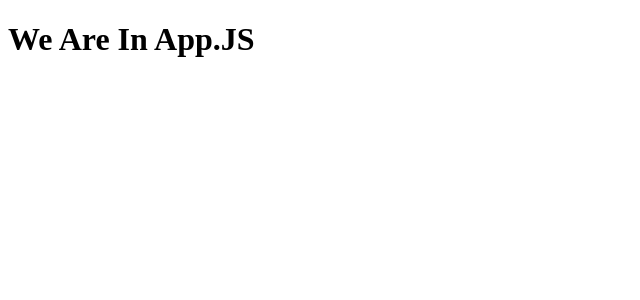
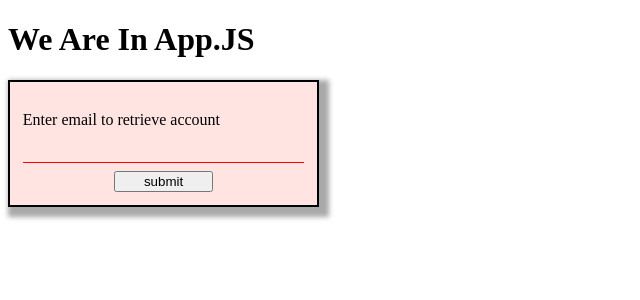
Before and after one commit to VR-Funding-Platform-tt19/Front-End, a React (Create React App) app in the folder vr-funding-app/: page /reset-password in a window 1280 px wide. Shown: the top 300 px of the page, without its empty margins (0-640 px from the left). Built offline with nearby package versions, Linux system fonts and the light colour scheme.

Commit message:
added signin functionality

```diff
--- a/vr-funding-app/package.json
+++ b/vr-funding-app/package.json
@@ -3,6 +3,8 @@
   "version": "0.1.0",
   "private": true,
   "dependencies": {
+    "@material-ui/core": "^4.11.0",
+    "@material-ui/icons": "^4.9.1",
     "@testing-library/jest-dom": "^5.11.6",
     "@testing-library/react": "^11.1.2",
     "@testing-library/user-event": "^12.2.2",
--- a/vr-funding-app/src/App.js
+++ b/vr-funding-app/src/App.js
@@ -27,7 +27,7 @@ function App() {
         {/* These are the main routes */}
         <Route exact path='/sign-in' component={SignIn}/>
         <PrivateRoute exact path='/dashboard' component={ProjectDashboard}/>
-        <Route exact path='/project/:id/' component={Project}/>
+        <Route exact path='/project/:id' component={Project}/>
         <Route exact path='/signUp' component={SignUp}/> {/* So we will need to add a link to this some where */}
         <Route exact path='/update-project' component={UpdateProject}/>
         <Route exact path='/project-form' component={ProjectForm}/>
--- a/vr-funding-app/src/Component/ContactUs.js
+++ b/vr-funding-app/src/Component/ContactUs.js
@@ -21,7 +21,7 @@ const initialErrors = {
     message: '',
 }
 
-const initalDisabled = true
+const initialDisabled = true
 
 const initialListOfContactForms = []
 
@@ -29,6 +29,7 @@ const ContactUs = () => {
     const [listOfContactForms, setListOfContactForms] = useState(initialListOfContactForms)
     const [contactUsForm, setContactUsForm] = useState(initialContactUsForm)
     const [errors, setErrors] = useState(initialErrors)
+    const [disabled, setDisabled] = useState(initialDisabled)
 
     const history = useHistory()
 
@@ -105,7 +106,7 @@ const ContactUs = () => {
         <div>
             <form onSubmit={handleSubmit}>
                 <h1>Want to get in touch?</h1>
-                <Label>Name: {' '}</Label>
+                <label>Name: {' '}</label>
                 <input
                 name='name'
                 type='text'
@@ -114,7 +115,7 @@ const ContactUs = () => {
                 onChange={handleChange}
                 />
 
-                <Label>Email: {' '}</Label>
+                <label>Email: {' '}</label>
                 <input
                 name='email'
                 type='text'
@@ -123,7 +124,7 @@ const ContactUs = () => {
                 onChange={handleChange}
                 />
 
-                <Label>Message: {' '}</Label>
+                <label>Message: {' '}</label>
                 <input
                 name='message'
                 type='text'
--- a/vr-funding-app/src/Component/ForgotPassword.js
+++ b/vr-funding-app/src/Component/ForgotPassword.js
@@ -1,11 +1,111 @@
 /////STRETCH//////
 
-import React from 'react'
+import React, {useState, useEffect} from 'react'
+import styled  from 'styled-components'
+import {Link} from 'react-router-dom'
+import axios from 'axios'
+import CloseIcon from '@material-ui/icons/Close'
 
-const ForgotPassword = () => {
+import * as yup from 'yup'
+
+
+
+// --------------- Basic Styling -------------------
+const ForgotPswCard = styled.div`
+    background-color: mistyrose;
+    display: flex;
+    flex-direction: column;
+    justify-content: center;
+    border: 2px solid black;
+    z-index: 10;
+    padding: 1%;
+    width: 22%;
+    position: absolute;
+    box-shadow: 5px 5px 5px 5px darkgray;
+
+    input{
+        background: transparent;
+        border: none;
+        border-bottom: 1px solid red;
+        outline: none;
+    }
+    button {
+        margin-top: 3%;
+        width: 35%;
+        align-self: center;
+    }
+    .hide {
+        display:none
+    }
+    .show{
+        display:flex;
+    }
+    .closeButton{
+        align-self: flex-end;
+        color: black;
+        border-radius: 50%;
+
+        background-color: white;
+        position: relative;
+        width:23px;
+        height: 23px;
+        border: 2px solid white;
+    }
+`
+const ForgotPswInput = styled.div`
+    display:flex;
+    flex-direction: column;
+`
+
+const EmailSent = styled.div`
+    display:flex;
+    flex-direction: column;
+`
+//--------------- initial state values --------------
+const initialEmailFormvalue = {email: ''}
+
+const ForgotPassword = (props) => {
+
+    const { hideForgotPsw } = props
+
+    // ---------- slices of state --------------------
+    const [visible, setVisible] = useState('show')
+    const [visible2, setVisible2] = useState('hide')
+
+    const[emailForm, setEmailForm] = useState(initialEmailFormvalue)
+
+    // ----------- Event Handlers -----------------
+
+    const onChange = (evt) => {
+        const {name, value} = evt.target
+
+        setEmailForm({...emailForm, [name]: value})
+    }
+
     return (
         <div>
+            <ForgotPswCard>
+               <ForgotPswInput className={visible}>
+                    <p> Enter email to retrieve account </p>
+                    <input
+                        name = 'email'
+                        type = 'email'
+                        value = {emailForm.email}
+                        onChange = {onChange}
+                    />
+                    <button onClick={()=> {
+                         setVisible('hide');
+                         setVisible2('show');
+                        }}>submit</button>
+                </ForgotPswInput>
 
+                <EmailSent className={visible2}>
+                    <CloseIcon onClick={()=> {hideForgotPsw(false)}}className='closeButton'/>
+                    <p>Thank you! Please check your email.</p>
+                    <Link>resend email </Link>
+                 </EmailSent>
+
+            </ForgotPswCard>
         </div>
     )
 }
--- a/vr-funding-app/src/Component/ProjectCard.js
+++ b/vr-funding-app/src/Component/ProjectCard.js
@@ -1,4 +1,8 @@
 import React from 'react'
+import { useHistory } from 'react-router-dom'
+
+
+
 // Note:
 // Project cards are rendered to the dashboard
 // Onlcick <Project> is rendered
@@ -7,12 +11,14 @@ import React from 'react'
 const ProjectCard = (props) => {
 
     const { project } = props
+    const history = useHistory()
+
 
 
     return (
         <div>
             <h1>We are in Project Card</h1>
-            <div>
+            <div onClick={()=> history.push(`/project/${project.id}`)}>
                 <h2>Project Name: {project.projectName}</h2>
                 <h3>Project Author: {project.author}</h3>
                 <h4>Project Funding Goal: {project.fundingGoal}</h4>
--- a/vr-funding-app/src/Component/ProjectDashboard.js
+++ b/vr-funding-app/src/Component/ProjectDashboard.js
@@ -14,20 +14,24 @@ import { useHistory } from 'react-router-dom'
 
 import { connect } from 'react-redux'
 
+
+
 // ---------  Components ---------
 import ProjectCard from '../Component/ProjectCard'
 
 
 
 
-const ProjectDashboard = () => {
+const ProjectDashboard = (props) => {
+
+    props.test()
 
     // we need to add setProjectData to the global props store
     const [ projectData, setProjectData ]= useState([])
 
     const history = useHistory()
 
-
+    // This will pull down all the projects
     useEffect(()=> {
         axiosWithAuth()
             .get('/entrepreneur/projects')
@@ -61,7 +65,7 @@ const mapStateToProps = (state) => {
     return {
         isLoading: state.isLoading,
         projects: state.projectData,
-        error: state.error
+        error: state.error,
     }
 }
 
--- a/vr-funding-app/src/Component/SignIn.js
+++ b/vr-funding-app/src/Component/SignIn.js
@@ -5,7 +5,8 @@ import styled from 'styled-components';
 import { useHistory } from 'react-router-dom';
 import { axiosWithAuth } from '../Utils/axiosWithAuth'
 
-
+// ------- components -----------
+import ForgotPassword from '../Component/ForgotPassword'
 // ----- Form Schema ------
 import { signInFormSchema } from './FormSchemas/signInFormSchema';
 
@@ -43,6 +44,8 @@ const SignIn = (props) => {
 
     const [disabled, setDisabled] = useState(initDisabled);
 
+    const [ visible, setVisible ] = useState(false)
+
 
 
 
@@ -77,19 +80,23 @@ const SignIn = (props) => {
     // Not sure if this is the right axios request?
     const login = (event) => {
         event.preventDefault();
-
         axiosWithAuth()
-            .post('/createnewuser', credentials)
+            .post('/login', `grant_type=password&username=${credentials.username}&password=${credentials.password}`, {
+                headers: {
+                  // btoa is converting our client id/client secret into base64
+                  Authorization: `Basic ${btoa('lambda-client:lambda-secret')}`,
+                  'Content-Type': 'application/x-www-form-urlencoded'
+                }
+            })
             .then((res)=> {
-                    window.localStorage.setItem('token', res.data.payload)
+                // console.log(res)
+                window.localStorage.setItem('token', res.data.access_token)
                 history.push('/dashboard')
             })
             .catch((error)=>{
                 console.log(error)
             })
-    };
-
-
+    }
 
     useEffect(() => {
         signInFormSchema.isValid(credentials)
@@ -123,11 +130,11 @@ const SignIn = (props) => {
                     />
                 </label>
                 <div>{signInErrors.password}</div>
-                {/* <div className='forgotPassCard'>
+                <div className='forgotPassCard'>
                     {visible ? <ForgotPassword hideForgotPass={setVisible}/> : null}
-                </div> */}
+                </div>
                 <button className='signInButton' disabled={disabled}>Sign In</button>
-                {/* <button className='forgotPassButton' onClick={() => visible === true ? setVisible(false) : setVisible(true)}>Forgot Password</button> */}
+                <button className='forgotPassButton' onClick={() => visible === true ? setVisible(false) : setVisible(true)}>Forgot Password</button>
             </FormWrapper>
         </SignInPage>
     )
--- a/vr-funding-app/src/Component/UpdateProject.js
+++ b/vr-funding-app/src/Component/UpdateProject.js
@@ -25,7 +25,7 @@ const initialProjectValues = {
 
 const UpdateProject = () => {
     //SETTING INITIAL FORM STATE
-    const [projectValues, setProjectValues] = useState(initialProject)
+    const [projectValues, setProjectValues] = useState(initialProjectValues)
     const [userId, setUserId]= useState(0)
     const {id} = useParams()
 
--- a/vr-funding-app/src/index.js
+++ b/vr-funding-app/src/index.js
@@ -22,7 +22,6 @@ import App from './App';
 
 
 
-
 // ---- Redux Store for passing Props
 const store = createStore(reducer, applyMiddleware(thunk, logger))
 // Question: What state properties are we going to manage in Redux?
```
Also changed, not shown: vr-funding-app/src/Component/Project.js (+4 -3 lines), 1 other file (tests, documents, lock files or other folders). Lines whose indentation alone changed are shown as unchanged.
